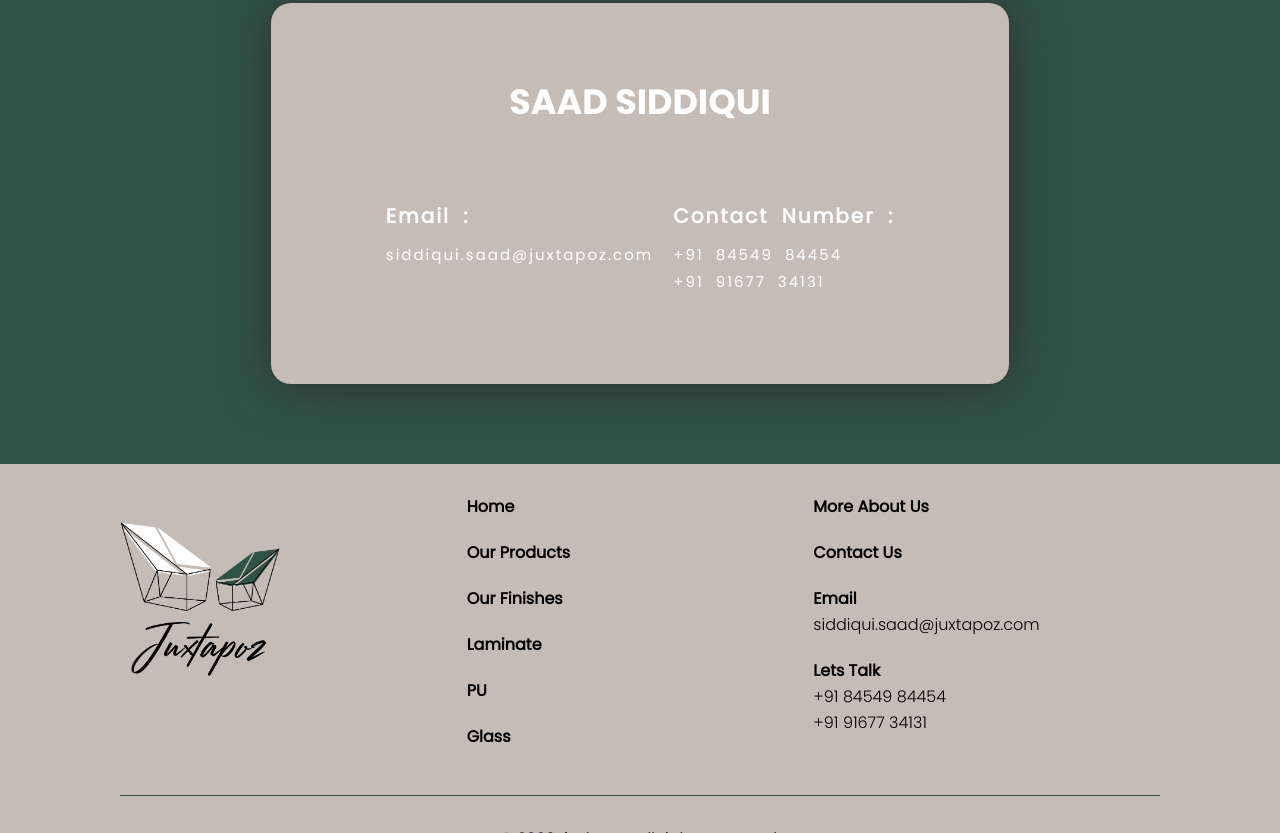
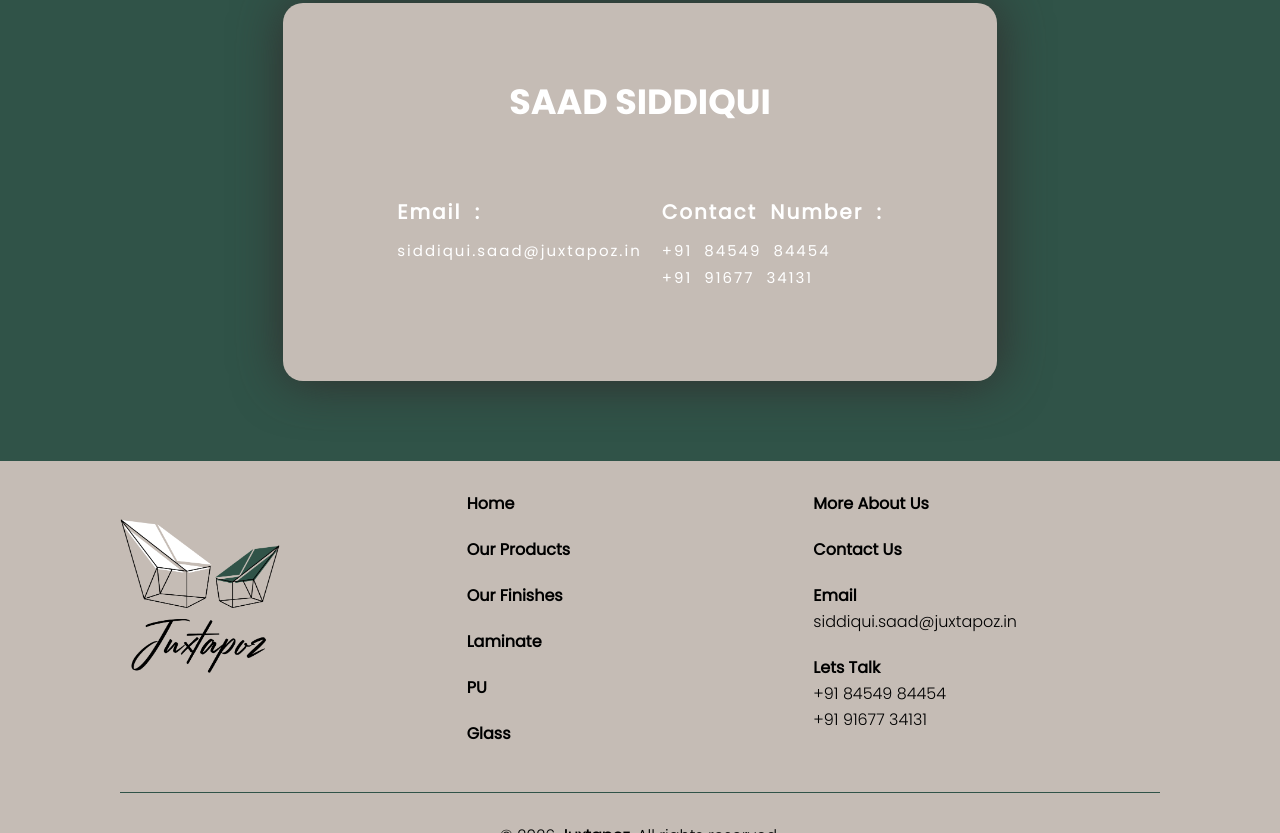
Before and after one commit to OwaisPatel07/juxtapoz, a plain HTML site: page contactUs.html in a window 1280 px wide. Shown: the part 342-1175 px from the top of the page. Drawn offline with Linux system fonts and the light colour scheme.

Commit message:
Updated Email from .com to.,in

```diff
--- a/contactUs.html
+++ b/contactUs.html
@@ -83,7 +83,7 @@
                     <div class="info-cont">
                         <div class="email-cont">
                             <h3 class="title">Email :</h3>
-                            <p class="text">siddiqui.saad@juxtapoz.com</p>
+                            <p class="text">siddiqui.saad@juxtapoz.in</p>
                         </div>
                         <div class="contact-cont">
                             <h3 class="title">Contact Number :</h3>
@@ -119,7 +119,7 @@
                         <h3 class="footer-link-heading"><a class="text-hover" href="contactUs.html">Contact Us</a></h3>
                         <div class="footer-link-heading">
                             <h3 class="footer-text-email">Email</h3>
-                            <p class="">siddiqui.saad@juxtapoz.com</p>
+                            <p class="">siddiqui.saad@juxtapoz.in</p>
                         </div>
                         <div class="footer-link-heading">
                             <h3 class="footer-text-contact">Lets Talk</h3>
```
Also changed, not shown: aboutUs.html (+1 -1 lines), index.html (+1 -1 lines), products.html (+1 -1 lines).
